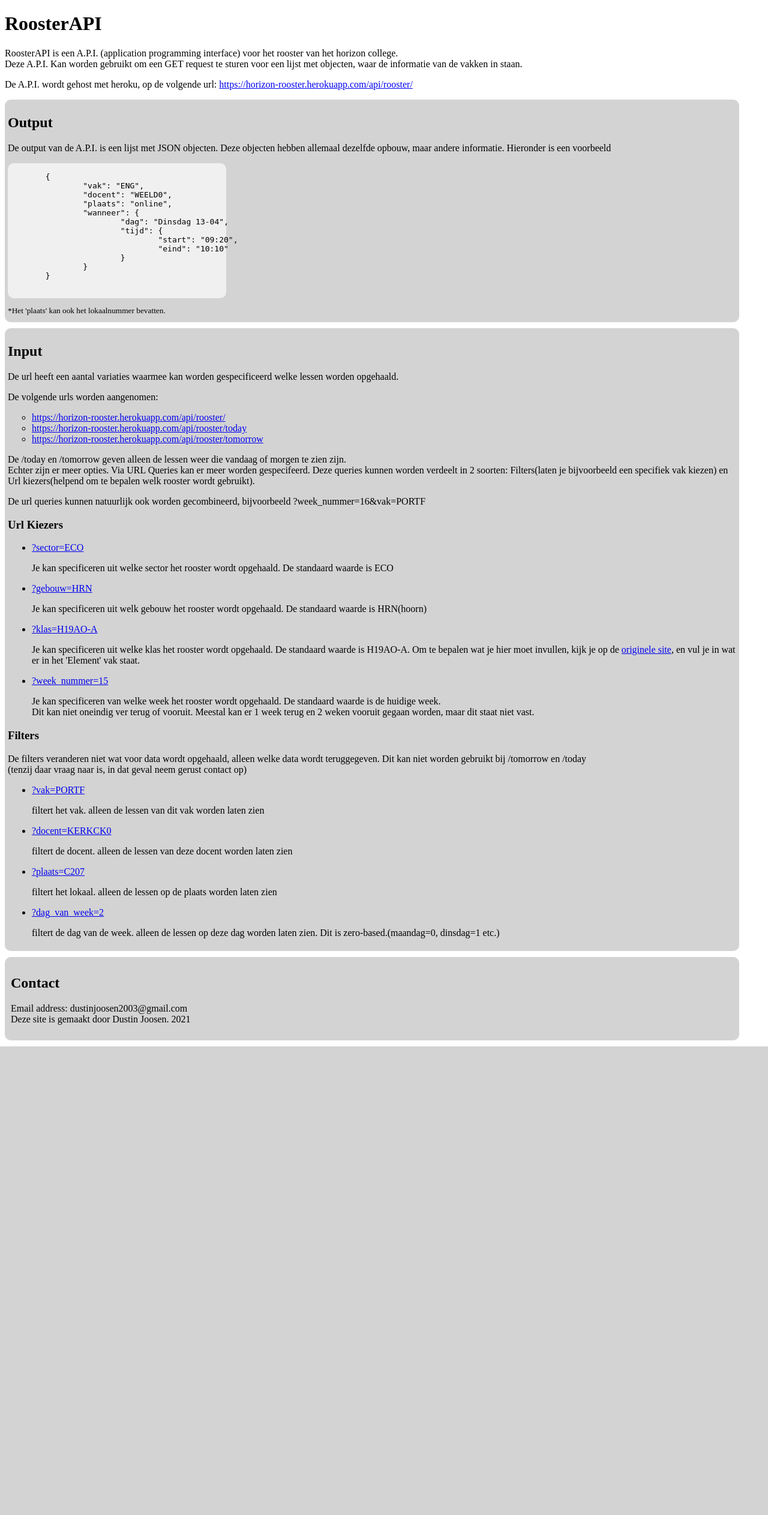
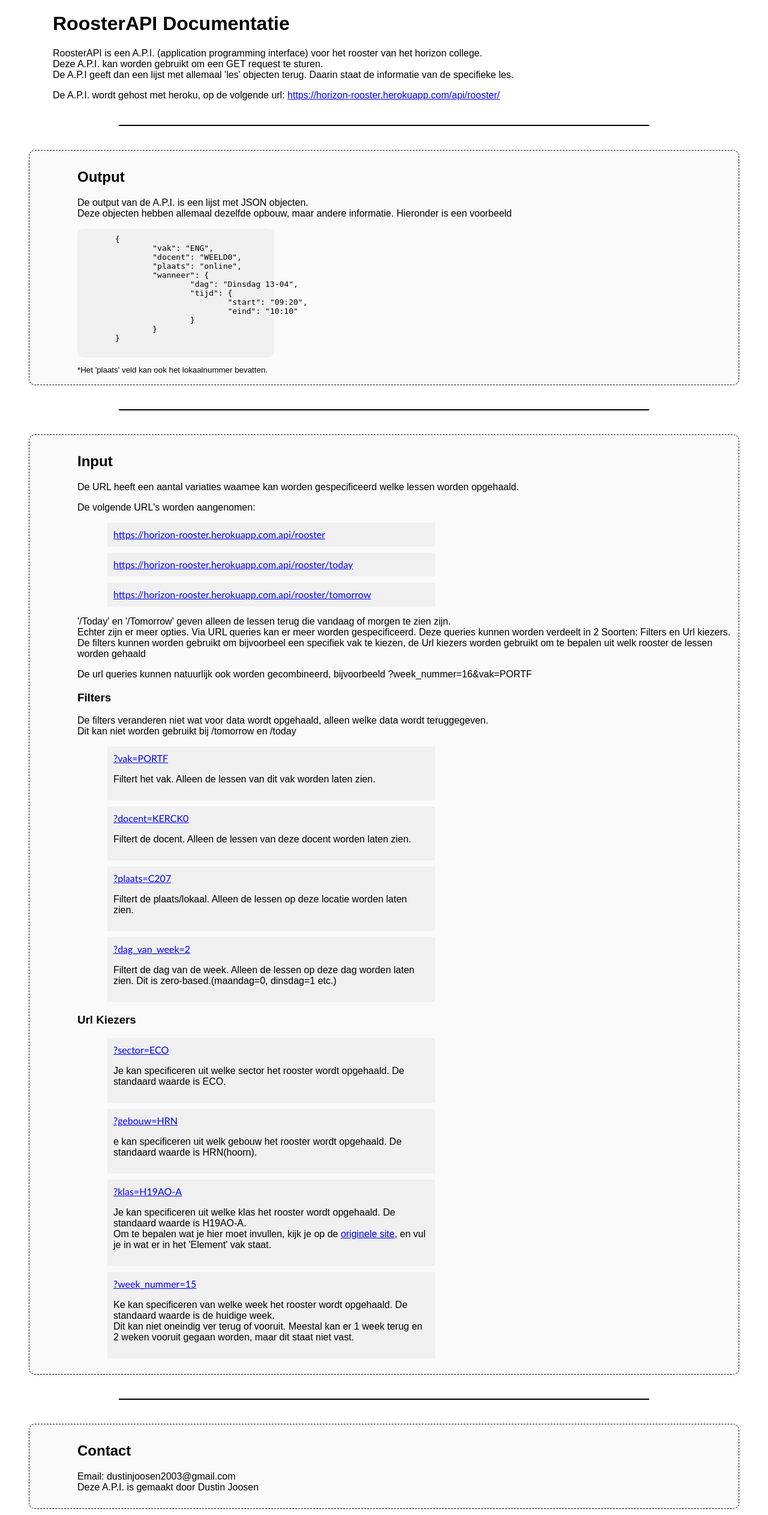
Before and after one commit to DustinJoosen/RoosterAPI, a Flask app: page /docs in a window 1280 px wide. Shown: the whole page at 60% size. Before the commit the page ends 1744 px from the top, so only its background shows below. Run offline with Flask 2, Linux system fonts and the light colour scheme.

Commit message:
Project is done

```diff
--- a/LessonRetriever.py
+++ b/LessonRetriever.py
@@ -74,7 +74,6 @@ class LessonRetriever:
 				self.__CreateGrid(False)
 				return
 			else:
-
 				raise ClientException("Er ging iets mis met het ophalen van de lessen. Misschien is er een speciale les")
 
 		counter = 0
--- a/app.py
+++ b/app.py
@@ -16,6 +16,7 @@ def _404(e):
 	return redirect("/api/rooster/")
 
 
+@app.route('/')
 @app.route('/docs')
 def documentation():
 	return render_template('docs.html')
--- a/templates/docs.html
+++ b/templates/docs.html
@@ -1,45 +1,89 @@
 <!DOCTYPE html>
 <html lang="du">
 	<head>
+		<meta name="viewport" content="width=device-width, initial-scale=1.0">
 		<meta name="author" content="Dustin Joosen">
 		<meta name="description" content="Documentation for my Rooster API">
+		<title>RoosterAPI Documentatie</title>
 		<style>
-	.colored_box{
-		padding:5px;
-		background-color: lightgray;
+			body{
+				font-family: 'Arial';
+			}
+
+			a{
+				color: blue;
+			}
+
+			ul{
+				list-style-type: none;
+			}
+
+			#intro{
+				padding-left: 80px;
+			}
+
+			.divider{
+				width:70%;
+				margin-left: auto;
+				margin-right: auto;
+				margin-top: 40px;
+				margin-bottom:40px;
+				background-color: black;
+				height: 2px;
+			}
+
+			.info_box{
+				padding: 10px;
+				padding-left: 80px;
+				margin-left: 40px;
 				margin-right:40px;
 				margin-bottom: 10px;
 				border-radius: 10px;
+				border:1px dashed rgb(0, 0, 0);
 				overflow-x: auto;
+				background-color: rgb(250, 250, 250);
 			}
 
 			#json_example{
 				background-color: rgb(240, 240, 240);
 				width:30%;
 				border-radius: 10px;
+				padding-top:10px;
+				padding-bottom: 10px;
 			}
 
-	#contact_box{
-		padding: 10px;
+			.example_url{
+				width: 50%;
+				padding:10px;
+				margin: 10px;
+				background-color: rgb(240, 240, 240);
+			}
+
+			.example_url_link{
+				font-family:"Trebuchet MS";
 			}
 		</style>
-	<title>RoosterAPI Documentation</title>
 	</head>
 	<body>
+		<main>
+			<div id="intro">
+				<h1>RoosterAPI Documentatie</h1>
+				<p>RoosterAPI is een A.P.I. (application programming interface) voor het rooster van het horizon college.<br/>
+				Deze A.P.I. kan worden gebruikt om een GET request te sturen.<br/>
+				De A.P.I geeft dan een lijst met allemaal 'les' objecten terug. Daarin staat de informatie van de specifieke les.
+				</p>
+				<p>De A.P.I. wordt gehost met heroku, op de volgende url: <a target="_blank" href="https://horizon-rooster.herokuapp.com/api/rooster/">https://horizon-rooster.herokuapp.com/api/rooster/</a></p>
+			</div>
 
-<h1>RoosterAPI</h1>
+			<div class="divider"></div>
 
-<p>RoosterAPI is een A.P.I. (application programming interface) voor het rooster van het horizon college.<br/>
-Deze A.P.I. Kan worden gebruikt om een GET request te sturen voor een lijst met objecten, waar de informatie van de vakken in staan.</p>
-<p>De A.P.I. wordt gehost met heroku, op de volgende url: <a href="https://horizon-rooster.herokuapp.com/api/rooster/">https://horizon-rooster.herokuapp.com/api/rooster/</a></p>
-
-<div class="colored_box">
-	<h2>Output</h2>
-	<p>De output van de A.P.I. is een lijst met JSON objecten. Deze objecten hebben allemaal dezelfde opbouw, maar andere informatie. Hieronder is een voorbeeld</p>
+			<div id="output_box" class="info_box">
+				<h2 class="info_box_header">Output</h2>
+				<p>De output van de A.P.I. is een lijst met JSON objecten.<br/>
+				Deze objecten hebben allemaal dezelfde opbouw, maar andere informatie. Hieronder is een voorbeeld</p>
 
 				<code>
 					<pre id="json_example">
-
 	{
 		"vak": "ENG",
 		"docent": "WEELD0",
@@ -52,90 +96,90 @@ Deze A.P.I. Kan worden gebruikt om een GET request te sturen voor een lijst met
 			}
 		}
 	}
-
 					</pre>
 				</code>
-	<sup>*Het 'plaats' kan ook het lokaalnummer bevatten.</sup>
+				<sup>*Het 'plaats' veld kan ook het lokaalnummer bevatten.</sup>
 			</div>
-<div class="colored_box">
-	<h2>Input</h2>
-	<p>De url heeft een aantal variaties waarmee kan worden gespecificeerd welke lessen worden opgehaald.</p>
-	<p>De volgende urls worden aangenomen:</p>
-	<ul style="list-style-type: circle">
-		<li><a href="https://horizon-rooster.herokuapp.com/api/rooster">https://horizon-rooster.herokuapp.com/api/rooster/</a></li>
-		<li><a href="https://horizon-rooster.herokuapp.com/api/rooster/today">https://horizon-rooster.herokuapp.com/api/rooster/today</a></li>
-		<li><a href="https://horizon-rooster.herokuapp.com/api/rooster/tomorrow">https://horizon-rooster.herokuapp.com/api/rooster/tomorrow</a></li>
+
+			<div class="divider"></div>
+
+			<div id="input_box" class="info_box">
+				<h2 class="info_box_header">Input</h2>
+				<p>De URL heeft een aantal variaties waamee kan worden gespecificeerd welke lessen worden opgehaald.</p>
+				<p>De volgende URL's worden aangenomen:</p>
+				<ul>
+					<li class="example_url">
+						<a target="_blank" class="example_url_link" href="https://horizon-rooster.herokuapp.com/api/rooster">https://horizon-rooster.herokuapp.com.api/rooster</a></li>
+					</li>
+					<li class="example_url">
+						<a target="_blank" class="example_url_link" href="https://horizon-rooster.herokuapp.com/api/rooster/today">https://horizon-rooster.herokuapp.com.api/rooster/today</a></li>
+					</li>
+					<li class="example_url">
+						<a target="_blank" class="example_url_link" href="https://horizon-rooster.herokuapp.com/api/rooster/tomorrow">https://horizon-rooster.herokuapp.com.api/rooster/tomorrow</a></li>
+					</li>
 				</ul>
-	<p>De /today en /tomorrow geven alleen de lessen weer die vandaag of morgen te zien zijn.<br/>Echter zijn er meer opties. Via URL Queries kan er meer worden gespecifeerd. Deze queries kunnen worden verdeelt in 2 soorten: Filters(laten je bijvoorbeeld een specifiek vak kiezen) en Url kiezers(helpend om te bepalen welk rooster wordt gebruikt).</p>
-	<p>De url queries kunnen natuurlijk ook worden gecombineerd, bijvoorbeeld ?week_nummer=16&vak=PORTF
+
+				<p>'/Today' en '/Tomorrow' geven alleen de lessen terug die vandaag of morgen te zien zijn.<br/>
+				Echter zijn er meer opties. Via URL queries kan er meer worden gespecificeerd. Deze queries kunnen worden verdeelt in 2 Soorten: Filters en Url kiezers. <br/>
+				De filters kunnen worden gebruikt om bijvoorbeel een specifiek vak te kiezen, de Url kiezers worden gebruikt om te bepalen uit welk rooster de lessen worden gehaald</p>
+				<p>De url queries kunnen natuurlijk ook worden gecombineerd, bijvoorbeeld ?week_nummer=16&vak=PORTF</p>
+
+				<div>
+					<h3>Filters</h3>
+					<p>De filters veranderen niet wat voor data wordt opgehaald, alleen welke data wordt teruggegeven. <br/>
+					Dit kan niet worden gebruikt bij /tomorrow en /today</p>
+
+					<ul>
+						<li class="example_url">
+							<a class="example_url_link" href="https://horizon-rooster.herokuapp.com/api/rooster?vak=PORTF">?vak=PORTF</a>
+							<p>Filtert het vak. Alleen de lessen van dit vak worden laten zien.</p>
+						</li>
+						<li class="example_url">
+							<a class="example_url_link" href="https://horizon-rooster.herokuapp.com/api/rooster?docent=KERCK0">?docent=KERCK0</a>
+							<p>Filtert de docent. Alleen de lessen van deze docent worden laten zien.</p>
+						</li>
+						<li class="example_url">
+							<a class="example_url_link" href="https://horizon-rooster.herokuapp.com/api/rooster?plaats=C207">?plaats=C207</a>
+							<p>Filtert de plaats/lokaal. Alleen de lessen op deze locatie worden laten zien.</p>
+						</li>
+						<li class="example_url">
+							<a class="example_url_link" href="https://horizon-rooster.herokuapp.com/api/rooster?dag_van_week=2">?dag_van_week=2</a>
+							<p>Filtert de dag van de week. Alleen de lessen op deze dag worden laten zien. Dit is zero-based.(maandag=0, dinsdag=1 etc.)</p>
+						</li>
+					</ul>
+				</div>
 				<div>
 					<h3>Url Kiezers</h3>
 					<ul>
-			<li>
-				<div>
-					<a href="https://horizon-rooster.herokuapp.com/api/rooster?sector=ECO">?sector=ECO</a>
-					<p>Je kan specificeren uit welke sector het rooster wordt opgehaald. De standaard waarde is ECO</p>
-				</div>
+						<li class="example_url">
+							<a class="example_url_link" href="https://horizon-rooster.herokuapp.com/api/rooster?sector=ECO">?sector=ECO</a>
+							<p>Je kan specificeren uit welke sector het rooster wordt opgehaald. De standaard waarde is ECO.</p>
 						</li>
-			<li>
-				<div>
-					<a href="https://horizon-rooster.herokuapp.com/api/rooster?gebouw=HRN">?gebouw=HRN</a>
-					<p>Je kan specificeren uit welk gebouw het rooster wordt opgehaald. De standaard waarde is HRN(hoorn)</p>
-				</div>
+						<li class="example_url">
+							<a class="example_url_link" href="https://horizon-rooster.herokuapp.com/api/rooster?gebouw=HRN">?gebouw=HRN</a>
+							<p>e kan specificeren uit welk gebouw het rooster wordt opgehaald. De standaard waarde is HRN(hoorn).</p>
 						</li>
-			<li>
-				<div>
-					<a href="https://horizon-rooster.herokuapp.com/api/rooster?klas=H19AO-A">?klas=H19AO-A</a>
-					<p>Je kan specificeren uit welke klas het rooster wordt opgehaald. De standaard waarde is H19AO-A. Om te bepalen wat je hier moet invullen, kijk je op de <a href="https://rooster.horizoncollege.nl/rstr/ECO/HRN/Roosters/">originele site</a>, en vul je in wat er in het 'Element' vak staat.</p>
-				</div>
+						<li class="example_url">
+							<a class="example_url_link" href="https://horizon-rooster.herokuapp.com/api/rooster?klas=H19AO-A">?klas=H19AO-A</a>
+							<p>Je kan specificeren uit welke klas het rooster wordt opgehaald. De standaard waarde is H19AO-A.<br/>
+							Om te bepalen wat je hier moet invullen, kijk je op de <a href="https://rooster.horizoncollege.nl/rstr/ECO/HRN/Roosters/">originele site</a>, en vul je in wat er in het 'Element' vak staat.</p>
 						</li>
-			<li>
-				<div>
-					<a href="https://horizon-rooster.herokuapp.com/api/rooster?week_nummer=15">?week_nummer=15</a>
-					<p>Je kan specificeren van welke week het rooster wordt opgehaald. De standaard waarde is de huidige week.<br/>Dit kan niet oneindig ver terug of vooruit. Meestal kan er 1 week terug en 2 weken vooruit gegaan worden, maar dit staat niet vast.</p>
-				</div>
+						<li class="example_url">
+							<a class="example_url_link" href="https://horizon-rooster.herokuapp.com/api/rooster?week_nummer=15">?week_nummer=15</a>
+							<p>Ke kan specificeren van welke week het rooster wordt opgehaald. De standaard waarde is de huidige week.<br/>Dit kan niet oneindig ver terug of vooruit. Meestal kan er 1 week terug en 2 weken vooruit gegaan worden, maar dit staat niet vast.</p>
 						</li>
 					</ul>
 				</div>
-
-	<div>
-		<h3>Filters</h3>
-		<p>De filters veranderen niet wat voor data wordt opgehaald, alleen welke data wordt teruggegeven. Dit kan niet worden gebruikt bij /tomorrow en /today<br/>(tenzij daar vraag naar is, in dat geval neem gerust contact op)</p>
-
-		<ul>
-			<li>
-				<div>
-					<a href="https://horizon-rooster.herokuapp.com/api/rooster?vak=PORTF">?vak=PORTF</a>
-					<p>filtert het vak. alleen de lessen van dit vak worden laten zien</p>
-				</div>
-			</li>
-			<li>
-				<div>
-					<a href="https://horizon-rooster.herokuapp.com/api/rooster?docent=KERCK0">?docent=KERKCK0</a>
-					<p>filtert de docent. alleen de lessen van deze docent worden laten zien</p>
-				</div>
-			</li>
-			<li>
-				<div>
-					<a href="https://horizon-rooster.herokuapp.com/api/rooster?plaats=C207">?plaats=C207</a>
-					<p>filtert het lokaal. alleen de lessen op de plaats worden laten zien</p>
-				</div>
-			</li>
-			<li>
-				<div>
-					<a href="https://horizon-rooster.herokuapp.com/api/rooster?dag_van_week=2">?dag_van_week=2</a>
-					<p>filtert de dag van de week. alleen de lessen op deze dag worden laten zien. Dit is zero-based.(maandag=0, dinsdag=1 etc.)</p>
-				</div>
-			</li>
-		</ul>
 			</div>
 
-</div>
-<div class="colored_box" id="contact_box">
-	<h2>Contact</h2>
-	<p>Email address: dustinjoosen2003@gmail.com<br/>
-	Deze site is gemaakt door Dustin Joosen. 2021</p>
+			<div class="divider"></div>
+
+			<div id="contact_box" class="info_box">
+				<h2 class="info_box_header">Contact</h2>
+				<p>Email: dustinjoosen2003@gmail.com<br/>
+				Deze A.P.I. is gemaakt door Dustin Joosen</p>
 			</div>
 
+		</main>
 	</body>
 </html>
```
Lines whose indentation alone changed are shown as unchanged.
